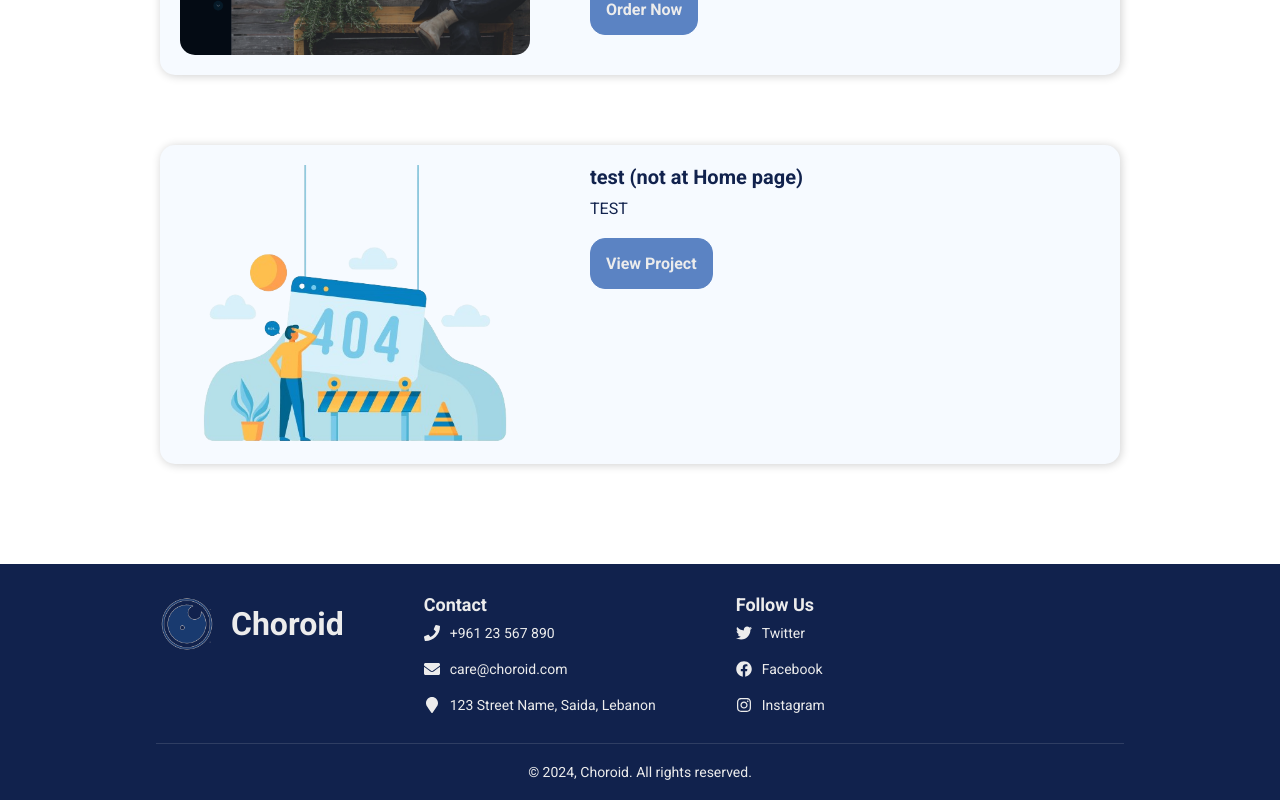
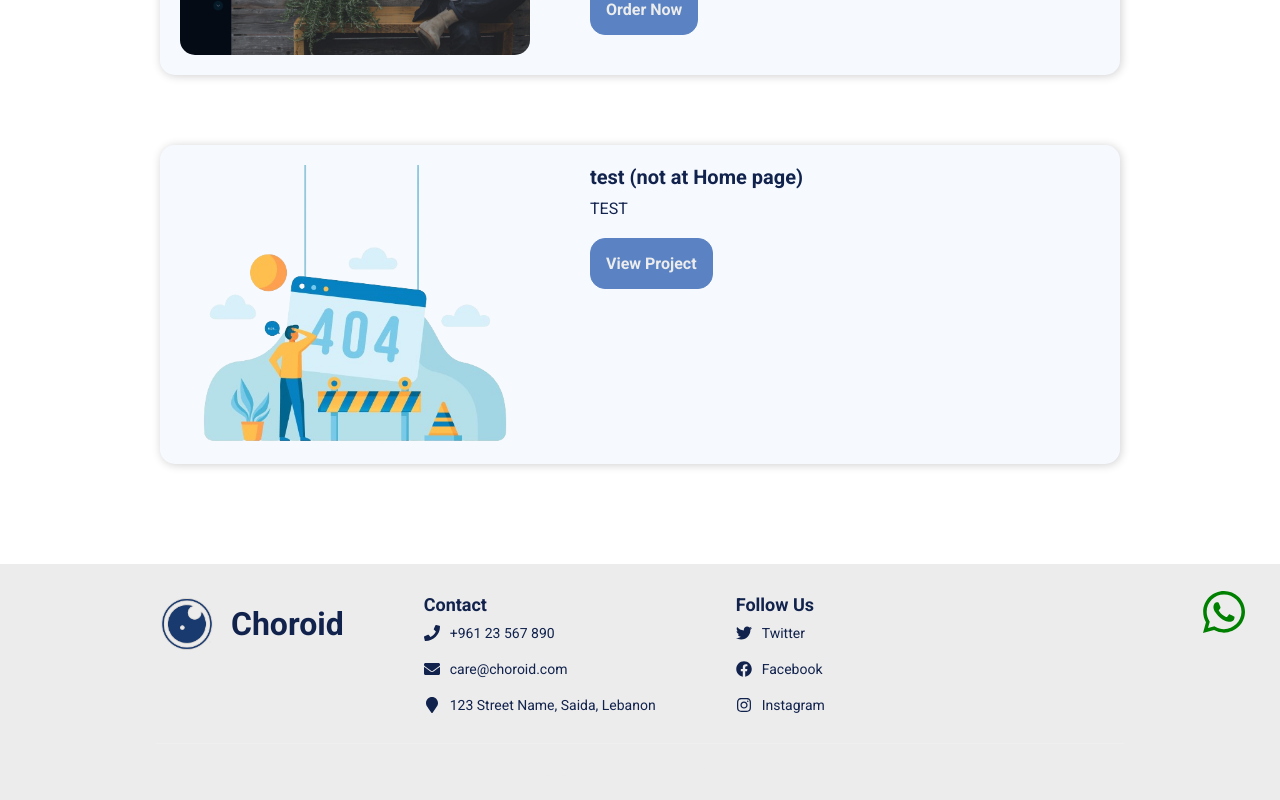
Before and after one commit to rabeeqiblawi/portfolio-nextjs, a Next.js app: page /projects in a window 1280 px wide. Shown: the part 1189-1989 px from the top of the page. Built offline with nearby package versions, Linux system fonts and the light colour scheme.

Commit message:
make whatapp icon on the footer

```diff
--- a/src/app/layout.js
+++ b/src/app/layout.js
@@ -3,7 +3,6 @@ import "./globals.css";
 import Navbar from "@/components/navigation/navbar/Navbar";
 import Sidebar from "@/components/navigation/sidebar/Sidebar";
 import Footer from "@/components/footer/Footer";
-import WhatsAppIcon from "@/components/whatapp/WhatsAppIcon";
 import ScrollToTopArrow from "@/components/scrollToTop/ScrollToTopArrow";
 
 const inter = Inter({ subsets: ["latin"] });
@@ -21,7 +20,6 @@ export default function RootLayout({ children }) {
         <Sidebar />
         {children}
         <ScrollToTopArrow/>
-        <WhatsAppIcon />
         <Footer />
       </body>
     </html>
--- a/src/components/footer/Footer.jsx
+++ b/src/components/footer/Footer.jsx
@@ -4,6 +4,7 @@ import styles from './Footer.module.scss'
 import { FaEnvelope, FaFacebook, FaGithub, FaInstagram, FaLinkedin, FaMapMarker, FaPhone, FaTiktok, FaTwitter, FaYoutube } from 'react-icons/fa'
 import Image from 'next/image'
 import { config as websiteInformation } from '@/config'
+import WhatsAppIcon from '../whatapp/WhatsAppIcon'
 
 const Footer = () => {
   const filteredSocialLinks = Object.entries(websiteInformation.socialLinks).filter(([key, value]) => value !== '');
@@ -11,6 +12,7 @@ const Footer = () => {
 
   return (
     <div className={styles.container}>
+      <WhatsAppIcon />
       <div className={styles.content}>
         <div className={styles.topContent}>
 
--- a/src/components/footer/Footer.module.scss
+++ b/src/components/footer/Footer.module.scss
@@ -2,8 +2,9 @@
     width: 100%;
     margin-top: 80px;
     text-align: center;
-    background: var(--text-dark);
-    color: var(--text-light);
+    background: var(--text-light);
+    color: var(--text-dark);
+    position: relative;
 
     .content {
         width: 1200px;
@@ -47,7 +48,7 @@
                     }
 
                     a {
-                        color: var(--text-light);
+                        color: inherit;
                         font-size: 14px;
                         text-decoration: none;
 
--- a/src/components/scrollToTop/ScrollToTopArrow.scss
+++ b/src/components/scrollToTop/ScrollToTopArrow.scss
@@ -1,6 +1,6 @@
 .scroll-to-top {
     position: fixed;
-    bottom: 6rem;
+    bottom: 2rem;
     right: 2rem;
     cursor: pointer;
     z-index: 1000;
--- a/src/components/whatapp/whatsAppIcon.module.scss
+++ b/src/components/whatapp/whatsAppIcon.module.scss
@@ -1,7 +1,7 @@
 .container{
-    position: fixed;
-    bottom: 5vh;
-    right: 5vh;
+    position: absolute;
+    top: 5vh;
+    right: 6vh;
     scale: 3;
     z-index: 10;
     transition: all 0.4s ease-in-out;
```
